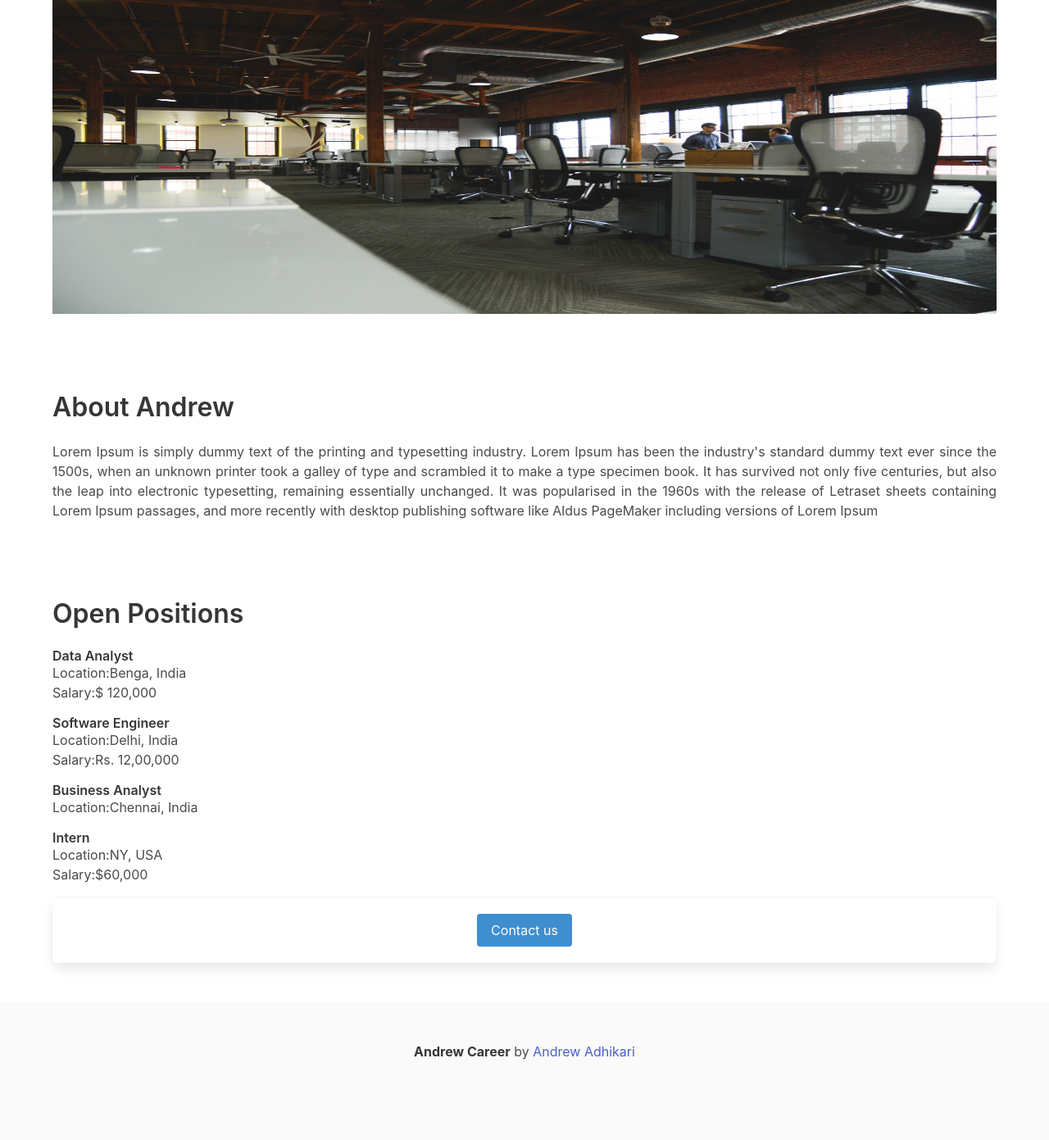
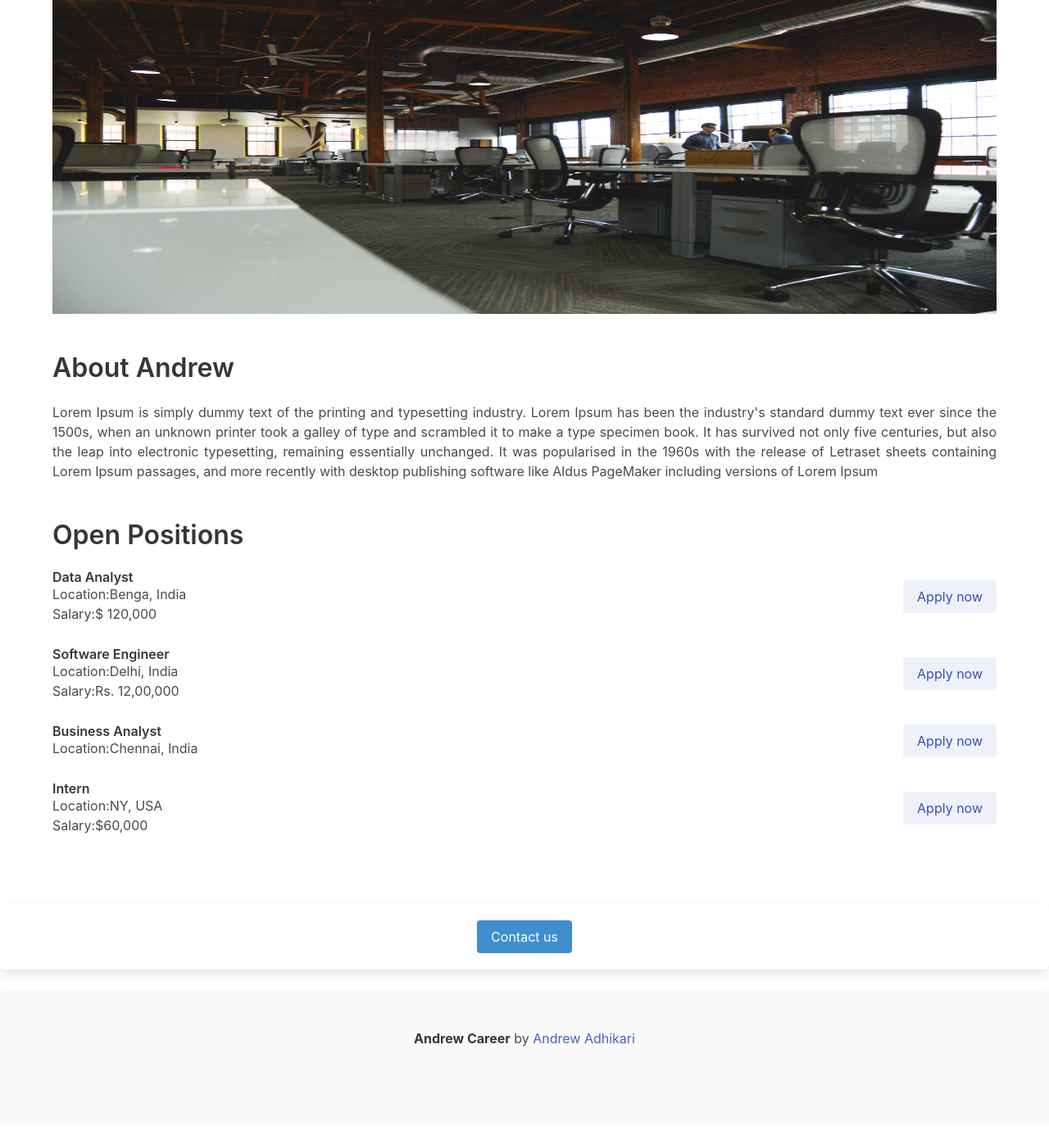
Before and after one commit to t-rhex/flask, a Flask app: page / in a window 1280 px wide. Shown: the part 109-1500 px from the top of the page at 82% size. After the commit the page ends 1386 px from the top, so only its background shows below. Run offline with Flask 3, Linux system fonts and the light colour scheme.

Commit message:
open_positions

```diff
--- a/app.py
+++ b/app.py
@@ -1,4 +1,4 @@
-from flask import Flask, render_template
+from flask import Flask, render_template, jsonify
 
 # Need to create app now
 # Importing class and making an object of the class
@@ -32,6 +32,11 @@ def hello_world():
   return render_template('home.html', jobs=JOBS, company_name='Andreew')
 
 
+@app.route("/api/jobs")
+def list_job():
+  return jsonify(JOBS)
+
+
 print(__name__)
 if __name__ == "__main__":
   app.run(host='0.0.0.0', debug=True)
--- a/templates/home.html
+++ b/templates/home.html
@@ -1,10 +1,13 @@
 <!DOCTYPE html>
 <html lang="en">
   <head>
-  <meta charset="UTF-8">
-  <meta http-equiv="X-UA-Compatible" content="IE=edge">
-  <meta name="viewport" content="width=device-width, initial-scale=1.0">
-  <link rel="stylesheet" href="https://cdn.jsdelivr.net/npm/bulma@0.9.4/css/bulma.min.css">
+    <meta charset="UTF-8" />
+    <meta http-equiv="X-UA-Compatible" content="IE=edge" />
+    <meta name="viewport" content="width=device-width, initial-scale=1.0" />
+    <link
+      rel="stylesheet"
+      href="https://cdn.jsdelivr.net/npm/bulma@0.9.4/css/bulma.min.css"
+    />
     <title>{{company_name}} Blog</title>
     <style>
       h1 {
@@ -13,58 +16,57 @@
     </style>
   </head>
   <body>
-  <section class="section">
+    <div class="section pb-0">
       <div class="container">
-      <h1 class="title has-text-centered">
-        {{company_name}} Career
-      </h1>
-      <figure class=" image is-3by1">
-        <img src="https://flask.andrewadhikari1.repl.co/static/banner2.jpeg">
+        <h1 class="title has-text-centered">{{company_name}} Career</h1>
+        <figure class="image is-3by1">
+          <img
+            src="https://flask.andrewadhikari1.repl.co/static/banner2.jpeg"
+          />
         </figure>
       </div>
-  </section>
-  <section class="section ">
+    </div>
+
+    <div class="section pb-0">
       <div class="container">
-      <h1 class="title">
-        About Andrew
-      </h1>
+        <h1 class="title">About Andrew</h1>
         <p class="has-text-justified mb-0">
-        Lorem Ipsum is simply dummy text of the printing and typesetting industry. Lorem Ipsum has been the industry's standard dummy text ever since the 1500s, when an unknown printer took a galley of type and scrambled it to make a type specimen book. It has survived not only five centuries, but also the leap into electronic typesetting, remaining essentially unchanged. It was popularised in the 1960s with the release of Letraset sheets containing Lorem Ipsum passages, and more recently with desktop publishing software like Aldus PageMaker including versions of Lorem Ipsum
+          Lorem Ipsum is simply dummy text of the printing and typesetting
+          industry. Lorem Ipsum has been the industry's standard dummy text ever
+          since the 1500s, when an unknown printer took a galley of type and
+          scrambled it to make a type specimen book. It has survived not only
+          five centuries, but also the leap into electronic typesetting,
+          remaining essentially unchanged. It was popularised in the 1960s with
+          the release of Letraset sheets containing Lorem Ipsum passages, and
+          more recently with desktop publishing software like Aldus PageMaker
+          including versions of Lorem Ipsum
         </p>
       </div>
-  </section>
-  <div style="margin-bottom: 0px">
-
-  </div>
-    <section class="section">
-    <div class="container"">
-      <h1 class="title">
-        Open Positions
-      </h1>
-      <p class="mb-5">
-        {%for job in jobs%}
-        <div style="margin-bottom: 16px">
-          <h1 class='title is-6 mb-0'>{{job['title']}}</h1>
-          <p>Location:{{job['location']}} </p>
-          {% if 'salary' in job %}
-            <p>Salary:{{job['salary']}} </p>
-          {% endif %}
     </div>
 
+    <div class ="section">
+      <div class="container">
+        <h1 class="title">Open Positions</h1>
+            <div class="mb-5">
+            {%for job in jobs%}
+            {% include 'jobitems.html' %}
             {%endfor%}
-      </p>
-      <div class="box has-text-centered">
-        <button class="button is-info  ">Contact us</button>
             </div>
       </div>
-  </section>
+    </div>
+
+
+    <div class="box has-text-centered box-shadow-0">
+      <button class="button is-info">Contact us</button>
+    </div>
+
     <footer class="footer">
       <div class="content has-text-centered">
         <p>
-      <strong>Andrew Career</strong> by <a href="https://jgthms.com">Andrew Adhikari</a>
+          <strong>Andrew Career</strong> by
+          <a href="https://jgthms.com">Andrew Adhikari</a>
         </p>
       </div>
     </footer>
-
   </body>
 </html>
--- /dev/null
+++ b/templates/jobitems.html
@@ -0,0 +1,12 @@
+<div class="columns  is-vcentered pl-0" style="margin-bottom: 16px">
+  <div class="column">
+      <h1 class="title is-6 mt-0 mb-0">{{job['title']}}</h1>
+      <p>Location:{{job['location']}}</p>
+      {% if 'salary' in job %}
+      <p>Salary:{{job['salary']}}</p>
+      {% endif %}
+  </div>
+  <div class="column has-text-right">
+    <button class="button is-link is-light is-responsive">Apply now</button>
+  </div>
+</div>
```
Lines whose indentation alone changed are shown as unchanged.
